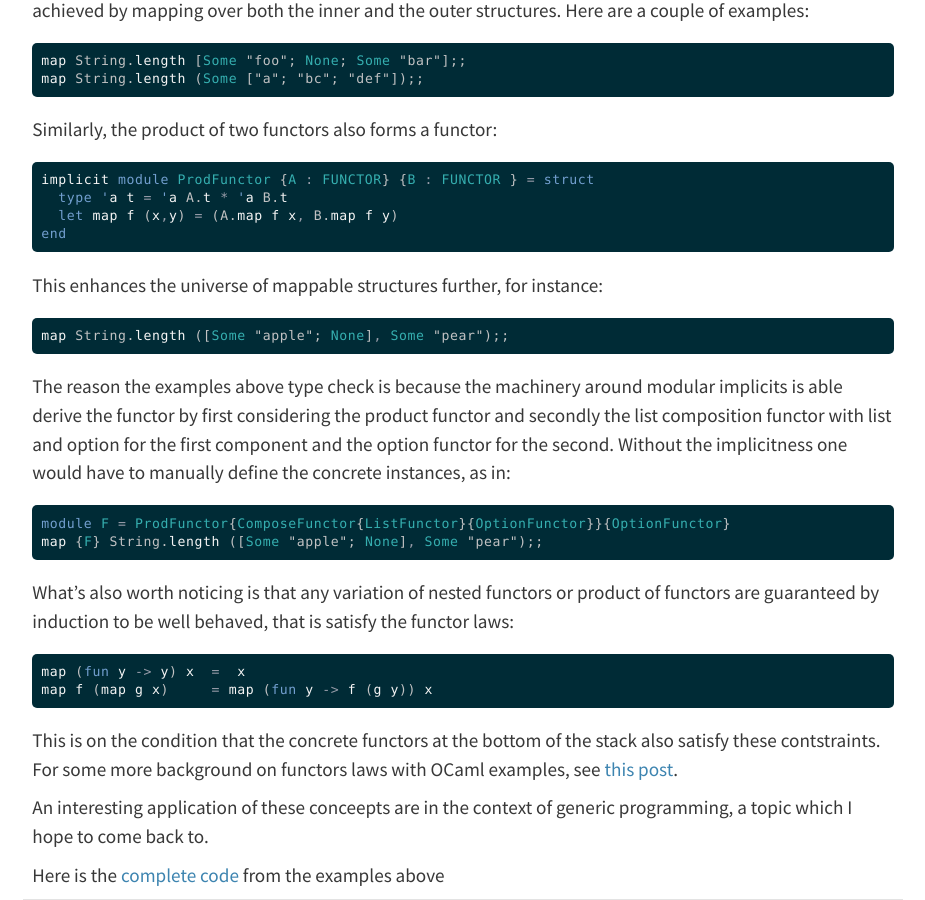
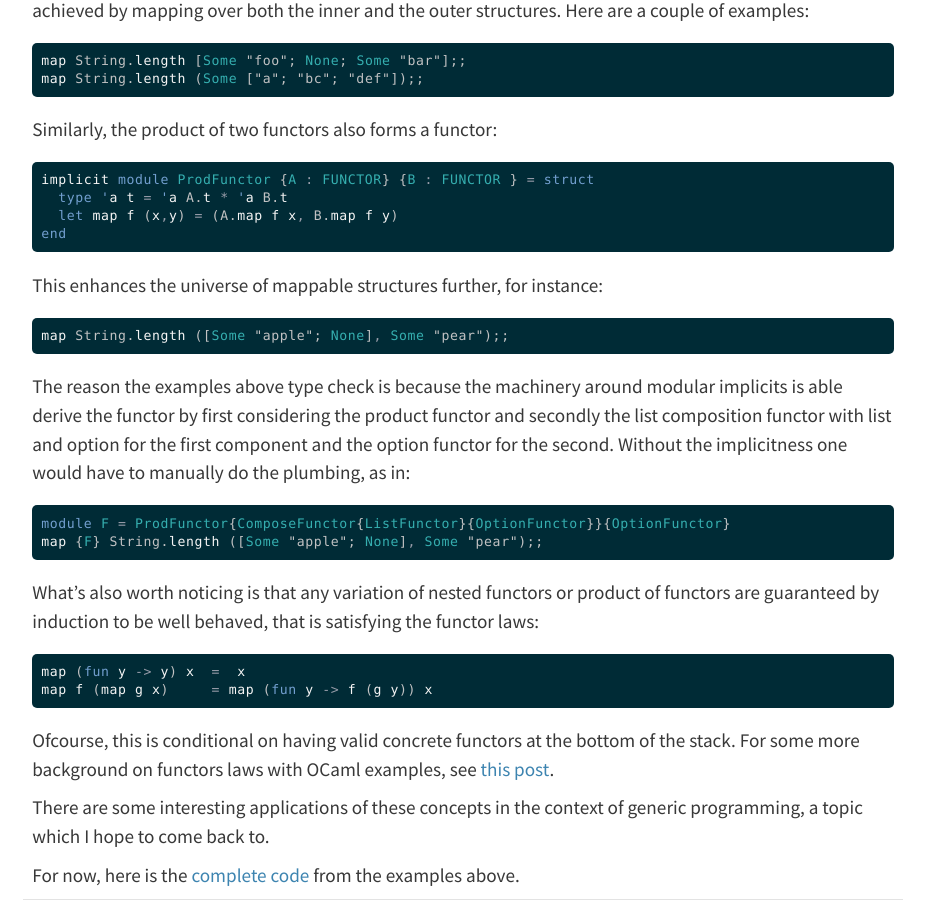
Before and after one commit to jobjo/jobjo.github.io, a Jekyll site: the page built from _posts/2018-01-28-implicit-functors.md, in a window 1280 px wide and 900 px high, scrolled down 1602 px. Shown: the whole window, without its empty margins (177-1102 px from the left). Built offline with Jekyll 4.4.1, drawn with Linux system fonts in a browser that asks for light colours; nearby versions of some CDN libraries; our own code applies the rules of GitHub Pages for plain Markdown files; some of the changed text lies outside the part shown.

Commit message:
Fix some typos

```diff
--- a/_posts/2018-01-28-implicit-functors.md
+++ b/_posts/2018-01-28-implicit-functors.md
@@ -107,8 +107,7 @@ The reason the examples above type check is because the machinery around
 modular implicits is able derive the functor by first considering
 the product functor and secondly the list composition functor with
 list and option for the first component and the option functor for the second.
-Without the implicitness one would have to manually define the concrete instances,
-as in:
+Without the implicitness one would have to manually do the plumbing, as in:
 
 
 {% highlight ocaml %}
@@ -117,18 +116,20 @@ map {F} String.length ([Some "apple"; None], Some "pear");;
 {% endhighlight %}
 
 What's also worth noticing is that any variation of nested functors or product
-of functors are guaranteed by induction to be well behaved, that is satisfy the functor laws:
+of functors are guaranteed by induction to be well behaved, that is satisfying
+the functor laws:
 
 {% highlight ocaml %}
 map (fun y -> y) x  =  x
 map f (map g x)     = map (fun y -> f (g y)) x
 {% endhighlight %}
 
-This is on the condition that the concrete functors at the bottom of the stack
-also satisfy these contstraints. For some more background on functors laws
+Ofcourse, this is conditional on having valid concrete functors at the bottom of the stack.
+For some more background on functors laws
 with OCaml examples, see [this post](blog.shaynefletcher.org/2017/05/more-type-classes-in-ocaml.html).
 
-An interesting application of these conceepts are in the context of generic
+There are some interesting applications of these concepts in the context of generic
 programming, a topic which I hope to come back to.
 
-Here is the [complete code](https://gist.github.com/jobjo/41cf3d9d9d5674db32f40afdbf29df18) from the examples above
+For now, here is the [complete code](https://gist.github.com/jobjo/41cf3d9d9d5674db32f40afdbf29df18)
+from the examples above.
```
Also changed, not shown: other parts of _posts/2018-01-28-implicit-functors.md (+3 -3 lines).
